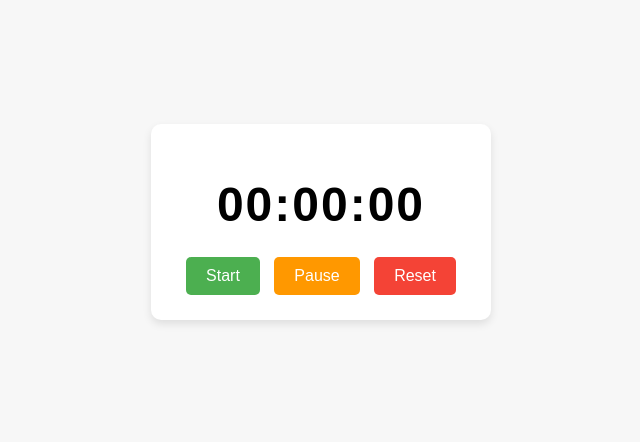
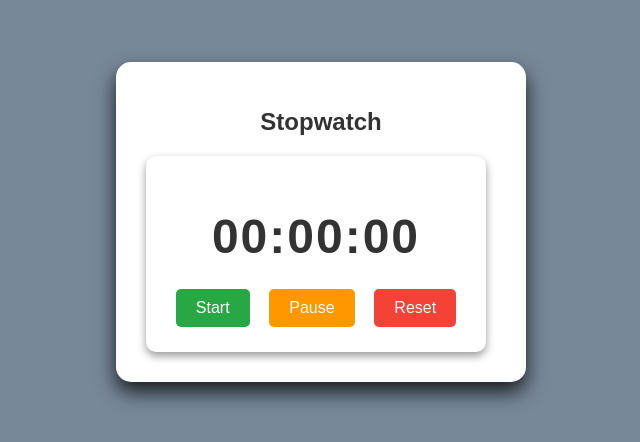
Before and after one commit to maimoona516/stopwatch, a plain HTML site: page index.html in a window 1280 px wide. Shown: the part 178-620 px from the top of the page, without its empty margins (319-959 px from the left). Drawn offline with Linux system fonts and the light colour scheme.

Commit message:
Add files via upload

```diff
--- a/index.html
+++ b/index.html
@@ -7,14 +7,21 @@
     <link rel="stylesheet" href="./style.css">
 </head>
 <body>
+    <div class="stopwatch-container">
+        <h1 class="title">
+            Stopwatch
+        </h1>
+
+
     <div class="stopwatch">
-        <h1 id="timer">00:00:00</h1>
+        <h1 id="timer" class="timer-display">00:00:00</h1>
         <div class="buttons">
             <button id="startBtn" onclick="startTimer()">Start</button>
             <button id="pauseBtn" onclick="pauseTimer()" disabled>Pause</button>
             <button id="resetBtn" onclick="resetTimer()" disabled>Reset</button>
         </div>
     </div>
+</div>
     <script src="./first.js"></script>
 </body>
 </html>
--- a/style.css
+++ b/style.css
@@ -5,15 +5,30 @@ body {
     align-items: center;
     height: 100vh;
     margin: 0;
-    background-color: #f7f7f7;
+    background-color: lightslategray;
 }
+.stopwatch-container { text-align: center;
+    background-color: #fff;
+    padding: 30px;
+    border-radius: 15px;
+    box-shadow: 0 10px 20px rgba(0, 0, 0, 0.8);
+    max-width: 350px;
+    width: 100%;
+    margin: 0 auto;
 
+
+}
+.title {
+    font-size: 24px;
+    color: #333;
+    margin-bottom: 20px;
+}
 .stopwatch {
     text-align: center;
     background-color: #fff;
     padding: 20px;
     border-radius: 10px;
-    box-shadow: 0 4px 8px rgba(0, 0, 0, 0.1);
+    box-shadow: 0 4px 8px rgba(0, 0, 0, 0.4);
     width: 300px;
 }
 
@@ -21,6 +36,16 @@ body {
     font-size: 48px;
     margin-bottom: 20px;
     letter-spacing: 2px;
+}
+.timer-display {
+    font-size: 60px;
+    color: #333;
+    letter-spacing: 3px;
+    margin-bottom: 30px;
+}
+.buttons {
+    display: flex;
+    justify-content: space-around;
 }
 
 .buttons button {
@@ -33,8 +58,8 @@ body {
 }
 
 #startBtn {
-    background-color: #4CAF50;
-    color: white;
+    background-color: #28a745;
+    color: #fff;
 }
 
 #pauseBtn {
@@ -51,6 +76,25 @@ button:disabled {
     background-color: #ccc;
     cursor: not-allowed;
 }
+/*hover effect */
+button:hover {transform: scale(1.05);
+
+}
+#startBtn:hover {
+    background-color:  #218838;
+}
+#pauseBtn:hover {
+    background-color:  #e0a800;
+}
+#resetBtn:hover {
+    background-color:  #c82333;
+}
+
+button:active {transform: scale(0.98);}
+button:disabled{
+    background-color: #ccc;
+    cursor: not-allowed;
+}
 
 @media (max-width: 768px) {
     .stopwatch {
@@ -59,4 +103,6 @@ button:disabled {
     #timer {
         font-size: 36px;
     }
+    button {font-size: 16px;
+    padding: 12px 18px;}
 }
```
